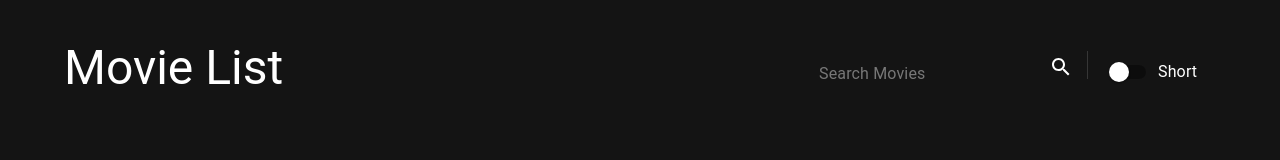
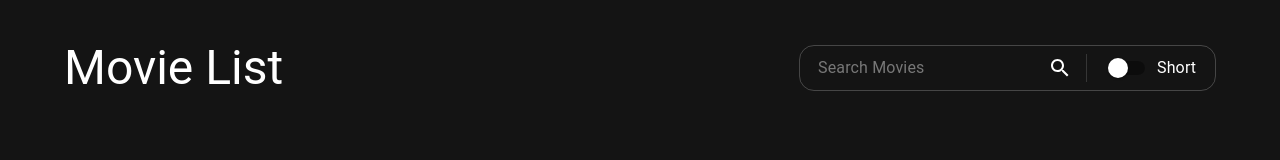
Before and after one commit to hernandez-jordan/ombd-cinema, a React (Create React App) app: page / in a window 1280 px wide. Shown: the top 160 px of the page. Built offline with nearby package versions, Linux system fonts and the light colour scheme.

Commit message:
index files added

```diff
--- a/src/App.css
+++ b/src/App.css
@@ -66,8 +66,11 @@ body {
 
 .form {
   display: flex;
-  align-items: baseline;
+  align-items: center;
   justify-content: space-around;
+  border: 1px solid #ffffff36;
+  border-radius: 15px;
+  padding-left: 10px;
 }
 
 html {
--- /dev/null
+++ b/src/components/loader/index.ts
@@ -0,0 +1 @@
+export * from "./Loader";
--- a/src/components/movies/index.ts
+++ b/src/components/movies/index.ts
@@ -1,2 +1,6 @@
 export * from "./Movies";
 export * from "./MovieModal";
+export * from "./MovieCard";
+export * from "./MovieModalDetail";
+export * from "./FavoritesCard";
+export * from "./FavoriteMovies";
--- /dev/null
+++ b/src/components/searchbar/index.ts
@@ -0,0 +1 @@
+export * from "./SearchBar";
```
